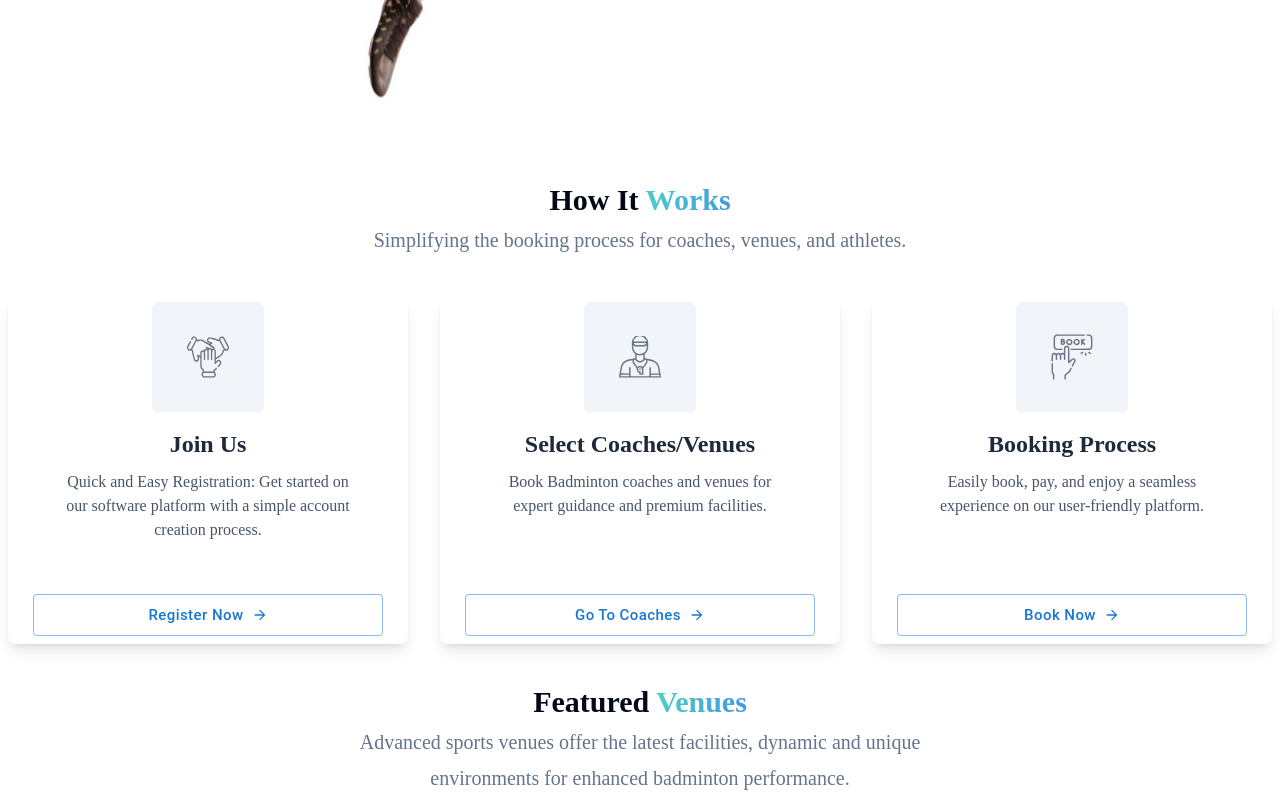
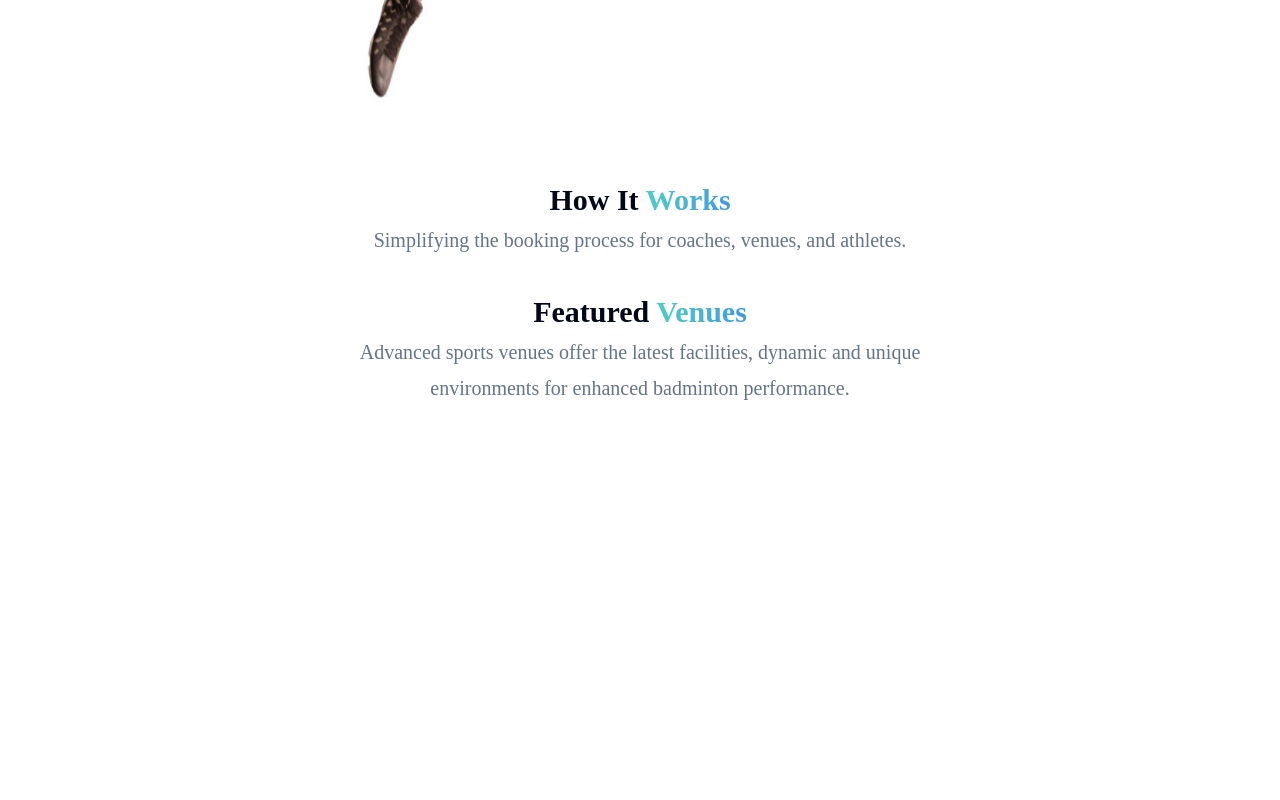
Before and after one commit to minhkhiem2002/hiringFrontend, a Next.js app: page / in a window 1280 px wide. Shown: the part 727-1527 px from the top of the page. After the commit the page ends 1137 px from the top, so only its background shows below. Built offline with nearby package versions, Linux system fonts and the light colour scheme; no server answers.

Commit message:
Fix home page

```diff
--- a/src/app/(pages)/(home)/page.tsx
+++ b/src/app/(pages)/(home)/page.tsx
@@ -2,9 +2,7 @@ import Navbar from "@/components/user/main-nav";
 import Image from "next/image";
 import Banner from "../../../../public/images/Banner.jpg";
 import TextBanner from "../../../../public/images/TextBanner.png";
-import Bg1_Home from '../../../../public/images/bg1_Home.png'; // Đường dẫn hình ảnh từ thư mục public
-import CardDp from "@/components/user/card-dp";
-import CardHeader from "./../../../components/user/card-header/card-header";
+// import CardHeader from "./../../../components/user/card-header/card-header";
 
 const HomePage = () => {
   return (
@@ -54,7 +52,7 @@ const HomePage = () => {
                 > Works</span>
               </p>
               <p className='text-slate-500 font-medium text-xl'>Simplifying the booking process for coaches, venues, and athletes.</p>
-              <CardHeader/>
+              {/* <CardHeader/> */}
           </div>
       </div>
 
```
